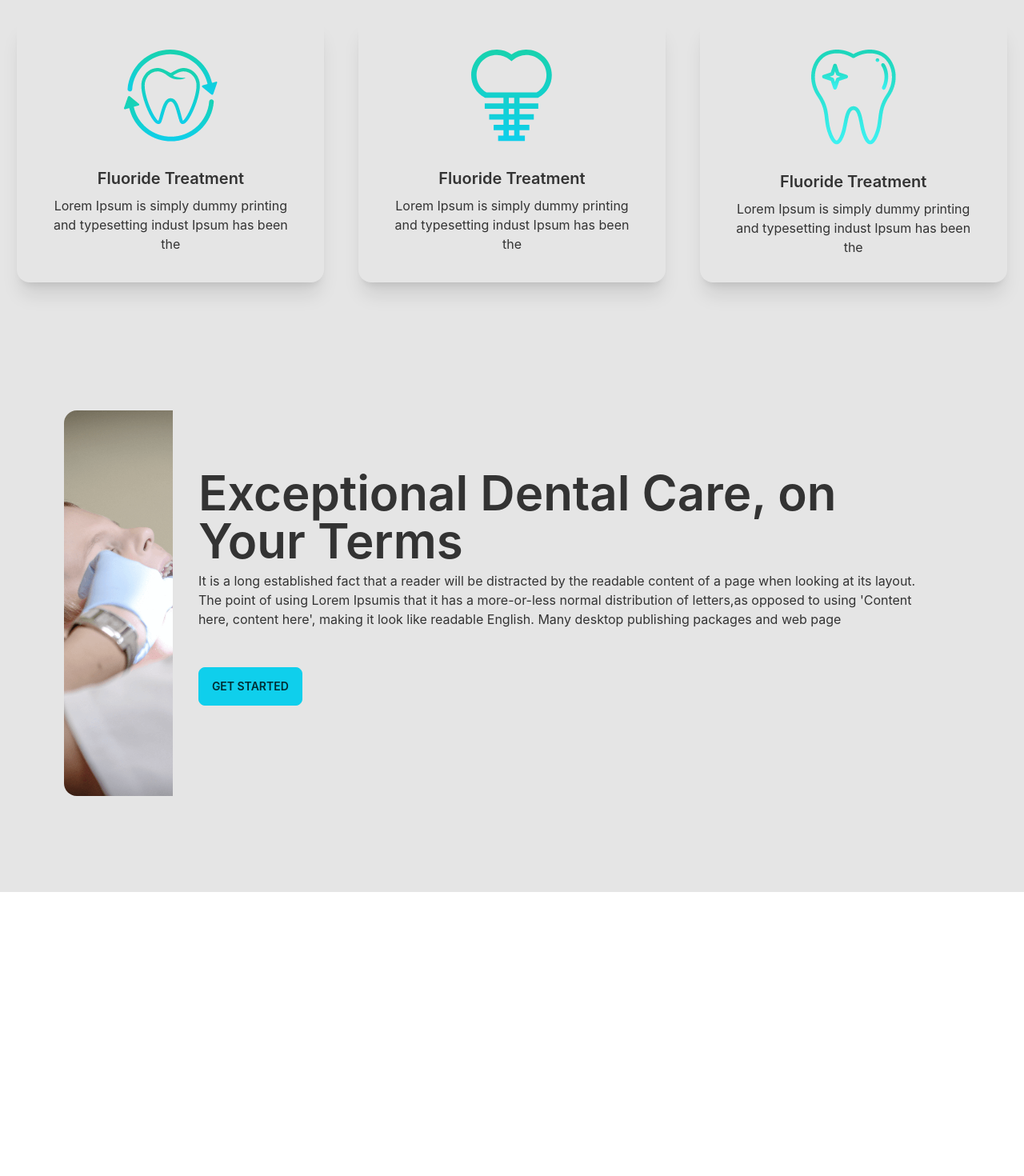
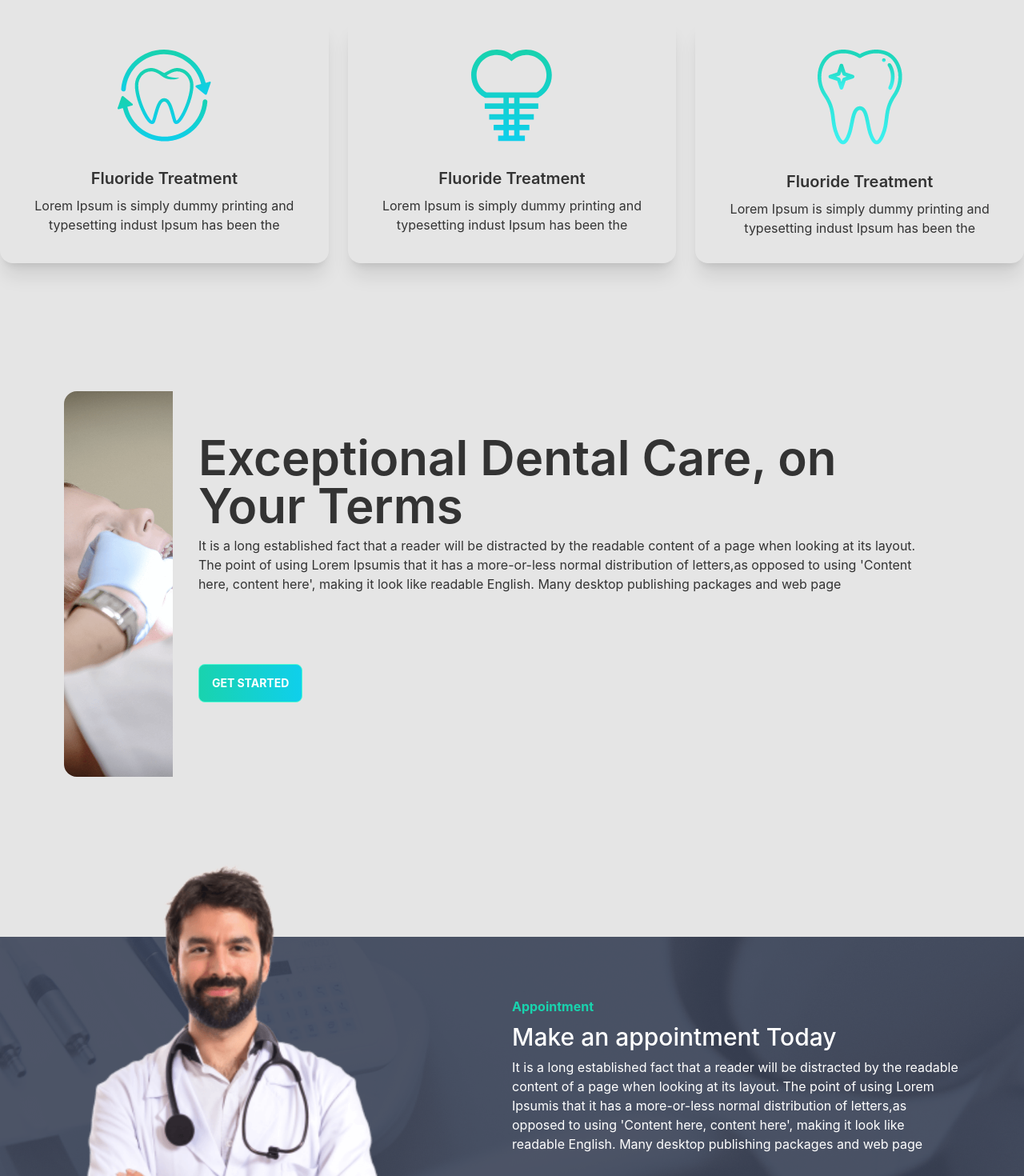
Before and after one commit to MajharolTanvir/Doctors-point, a React (Create React App) app: page / in a window 1280 px wide. Shown: the part 1330-2800 px from the top of the page at 80% size. Before the commit the page ends 2445 px from the top, so only its background shows below. Built offline with nearby package versions, Linux system fonts and the light colour scheme.

Commit message:
patient appointment section done

```diff
--- a/src/Pages/Home/Banner/Banner.js
+++ b/src/Pages/Home/Banner/Banner.js
@@ -1,5 +1,6 @@
 import React from 'react';
 import banner from '../../../assets/images/chair.png'
+import SharedButton from '../../../shared/SharedButton'
 import './Banner.css'
 
 const Banner = () => {
@@ -11,7 +12,7 @@ const Banner = () => {
                     <div>
                         <h1 className="text-3xl lg:text-5xl font-bold">Your New Smile Starts Here</h1>
                         <p className="py-6">Provident cupiditate voluptatem et in. Quaerat fugiat ut assumenda excepturi exercitationem quasi. In deleniti eaque aut repudiandae et a id nisi.</p>
-                        <button className="btn bg-gradient-to-r from-secondary to-primary font-bold">Get Started</button>
+                        <SharedButton>Get STARTED</SharedButton>
                     </div>
                 </div>
             </div>
--- /dev/null
+++ b/src/Pages/Home/DoctorAppointment/DoctorAppointment.css
@@ -0,0 +1,5 @@
+.doctor-appointment-bg {
+    background-image: url(../../../assets/images/appointment.png);
+    background-repeat: no-repeat;
+    background-position: center;
+}
--- /dev/null
+++ b/src/Pages/Home/DoctorAppointment/DoctorAppointment.js
@@ -0,0 +1,22 @@
+import React from 'react';
+import doctor from '../../../assets/images/doctor-small.png'
+import SharedButton from '../../../shared/SharedButton';
+import './DoctorAppointment.css'
+
+const DoctorAppointment = () => {
+    return (
+        <section className='flex items-center doctor-appointment-bg my-20'>
+            <div className='flex-1 hidden lg:block'>
+                <img className='mt-[-100px] mb-0' src={doctor} alt="" />
+            </div>
+            <div className='flex-1 text-white lg:px-20 p-8'>
+                <h6 className='text-secondary font-bold'>Appointment</h6>
+                <h3 className='font-medium py-2 text-3xl'>Make an appointment Today</h3>
+                <p>It is a long established fact that a reader will be distracted by the readable content of a page when looking at its layout. The point of using Lorem Ipsumis that it has a more-or-less normal distribution of letters,as opposed to using 'Content here, content here', making it look like readable English. Many desktop publishing packages and web page</p>
+                <SharedButton>Get started</SharedButton>
+            </div>
+        </section>
+    );
+};
+
+export default DoctorAppointment;
--- a/src/Pages/Home/Home.js
+++ b/src/Pages/Home/Home.js
@@ -1,6 +1,8 @@
 import React from 'react';
 import Banner from './Banner/Banner';
+import DoctorAppointment from './DoctorAppointment/DoctorAppointment';
 import Info from './Info/Info';
+import PatientReviews from './PatientReviews/PatientReviews';
 import Service from './Service/Service';
 
 
@@ -10,6 +12,8 @@ const Home = () => {
             <Banner></Banner>
             <Info></Info>
             <Service></Service>
+            <DoctorAppointment></DoctorAppointment>
+            <PatientReviews></PatientReviews>
         </div>
     );
 };
--- /dev/null
+++ b/src/Pages/Home/PatientReviews/PatientReviewCard/PatientReviewCard.js
@@ -0,0 +1,11 @@
+import React from 'react';
+
+const PatientReviewCard = () => {
+    return (
+        <div>
+
+        </div>
+    );
+};
+
+export default PatientReviewCard;
--- /dev/null
+++ b/src/Pages/Home/PatientReviews/PatientReviews.js
@@ -0,0 +1,19 @@
+import React from 'react';
+import PatientReviewCard from './PatientReviewCard/PatientReviewCard'
+import background from '../../../assets/icons/quote.svg'
+
+const PatientReviews = () => {
+    return (
+        <div className='container mx-auto'>
+            <div style={{ background: { background } }}>
+                <h6 className='text-secondary'>Testimonial</h6>
+                <h3 className='text-3xl'>What Our Patient Says</h3>
+            </div>
+            <div>
+                <PatientReviewCard></PatientReviewCard>
+            </div>
+        </div>
+    );
+};
+
+export default PatientReviews;
--- a/src/Pages/Home/Service/ServiceBanner/ServiceBanner.js
+++ b/src/Pages/Home/Service/ServiceBanner/ServiceBanner.js
@@ -1,5 +1,6 @@
 import React from 'react';
 import banner from '../../../../assets/images/treatment.png'
+import SharedButton from '../../../../shared/SharedButton';
 
 
 const ServiceBanner = () => {
@@ -8,10 +9,10 @@ const ServiceBanner = () => {
             <div className="card lg:card-side">
                 <figure><img className='w-96' src={banner} alt="Album" /></figure>
                 <div className="card-body my-auto">
-                    <h2 className="card-title text-6xl text-left">Exceptional Dental Care, on Your Terms</h2>
+                    <h2 className="card-title text-3xl md:text-6xl text-left">Exceptional Dental Care, on Your Terms</h2>
                     <p className='text-left'>It is a long established fact that a reader will be distracted by the readable content of a page when looking at its layout. The point of using Lorem Ipsumis that it has a more-or-less normal distribution of letters,as opposed to using 'Content here, content here', making it look like readable English. Many desktop publishing packages and web page</p>
                     <div className="card-actions my-10">
-                        <button className="btn btn-primary">GET STARTED</button>
+                        <SharedButton>Get started</SharedButton>
                     </div>
                 </div>
             </div>
--- a/src/Pages/Home/Service/ServiceCard/ServiceCard.js
+++ b/src/Pages/Home/Service/ServiceCard/ServiceCard.js
@@ -26,9 +26,9 @@ const ServiceCard = () => {
     ]
     return (
         <div className='container mx-auto my-20'>
-            <div className='grid grid-cols-1 md:grid-cols-w lg:grid-cols-3'>
+            <div className='grid grid-cols-1 md:grid-cols-2 lg:grid-cols-3 gap-6'>
                 {
-                    services.map(service => <div key={service.id} className="card w-96 shadow-xl mx-auto">
+                    services.map(service => <div key={service.id} className="card w-full shadow-xl mx-auto">
                         <figure className="px-10 pt-10">
                             <img src={service.img} alt="Shoes" className="rounded-xl" />
                         </figure>
--- /dev/null
+++ b/src/shared/SharedButton.js
@@ -0,0 +1,11 @@
+import React from 'react';
+
+const SharedButton = ({ children }) => {
+    return (
+        <div>
+            <button className="btn bg-gradient-to-r from-secondary to-primary mt-10 font-bold text-white">{children}</button>
+        </div>
+    );
+};
+
+export default SharedButton;
```
